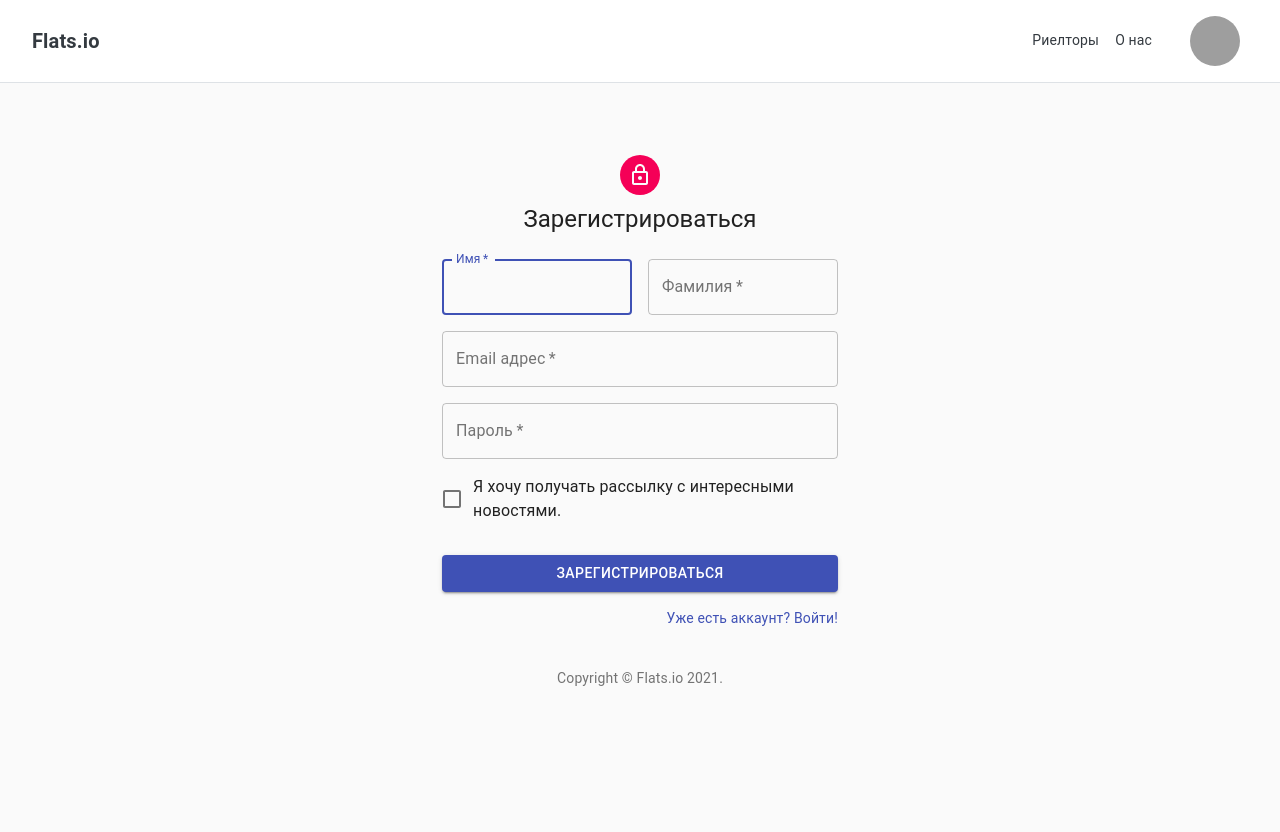
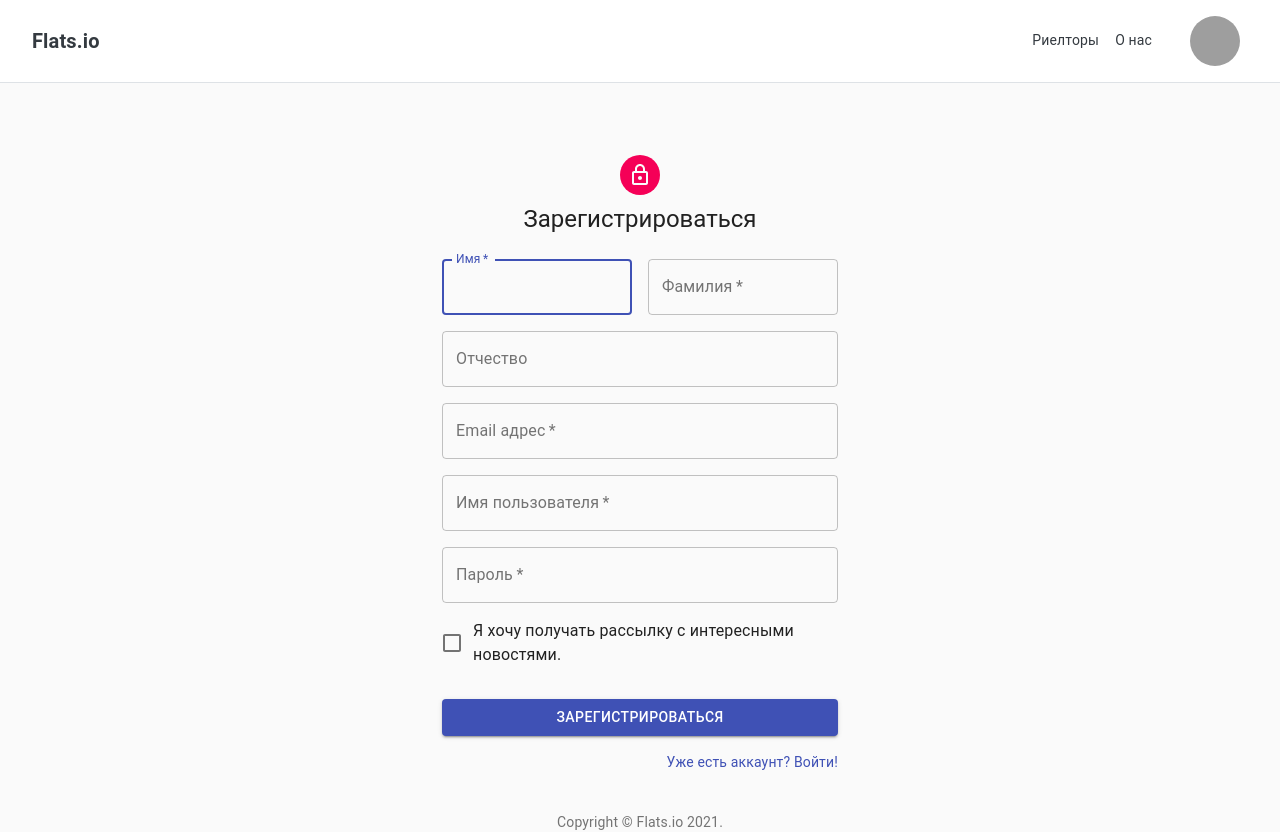
Before and after one commit to DRV2EGR/Flats.io, a React (Create React App) app in the folder react-app/: page /signup in a window 1280 px wide. Before the commit the page ends 800 px from the top, so only its background shows below. Built offline with nearby package versions, Linux system fonts and the light colour scheme; grey boxes are pictures that could not be loaded.

Commit message:
Убрано подчеркивание ссылок. Рефактор страницы регистрации.

```diff
--- a/react-app/public/index.html
+++ b/react-app/public/index.html
@@ -24,7 +24,13 @@
       work correctly both with client-side routing and a non-root public URL.
       Learn how to configure a non-root public URL by running `npm run build`.
     -->
-    <title>React App</title>
+    <title>Flats.io</title>
+
+    <style>
+      a {
+        text-decoration: none; /* Убирает подчеркивание для ссылок */
+      }
+    </style>
   </head>
   <body>
     <noscript>You need to enable JavaScript to run this app.</noscript>
--- a/react-app/src/App.css
+++ b/react-app/src/App.css
@@ -89,3 +89,7 @@
 .dropdown:hover .dropdown-child {
   display: block;
 }
+
+a {
+  text-decoration: none !important; /* Убирает подчеркивание для ссылок */
+}
--- a/react-app/src/MainPage.css
+++ b/react-app/src/MainPage.css
@@ -5,3 +5,7 @@
 .main-a {
     text-decoration: none;
 }
+
+a {
+    text-decoration: none; /* Убирает подчеркивание для ссылок */
+}
--- a/react-app/src/MainPage.js
+++ b/react-app/src/MainPage.js
@@ -83,9 +83,9 @@ class MainPage extends Component {
                     </AwesomeSlider>
                     <a href={id}  className='main-a'>
                         <div className='my-div'>
-                            <h3>{price}</h3>
+                            <h3 className='font-weight-bold lead'>{price}</h3>
 
-                            <p>Улица: {street} <br />
+                            <p className='lead'>Улица: {street} <br />
                             Дом: {houseNom}</p>
                         </div>
                     </a>
--- a/react-app/src/login_component/SignUP.js
+++ b/react-app/src/login_component/SignUP.js
@@ -124,6 +124,18 @@ class SignUP extends Component {
                                         autoComplete="lname"
                                     />
                                 </Grid>
+
+                                <Grid item xs={12}>
+                                    <TextField
+                                        variant="outlined"
+                                        fullWidth
+                                        id="secondName"
+                                        label="Отчество"
+                                        name="secondName"
+                                        autoComplete="sname"
+                                    />
+                                </Grid>
+
                                 <Grid item xs={12}>
                                     <TextField
                                         variant="outlined"
@@ -133,6 +145,18 @@ class SignUP extends Component {
                                         label="Email адрес"
                                         name="email"
                                         autoComplete="email"
+                                    />
+                                </Grid>
+
+                                <Grid item xs={12}>
+                                    <TextField
+                                        variant="outlined"
+                                        required
+                                        fullWidth
+                                        id="username"
+                                        label="Имя пользователя"
+                                        name="username"
+                                        autoComplete="username"
                                     />
                                 </Grid>
                                 <Grid item xs={12}>
@@ -147,6 +171,7 @@ class SignUP extends Component {
                                         autoComplete="current-password"
                                     />
                                 </Grid>
+
                                 <Grid item xs={12}>
                                     <FormControlLabel
                                         control={<Checkbox value="allowExtraEmails" color="primary" />}
```
